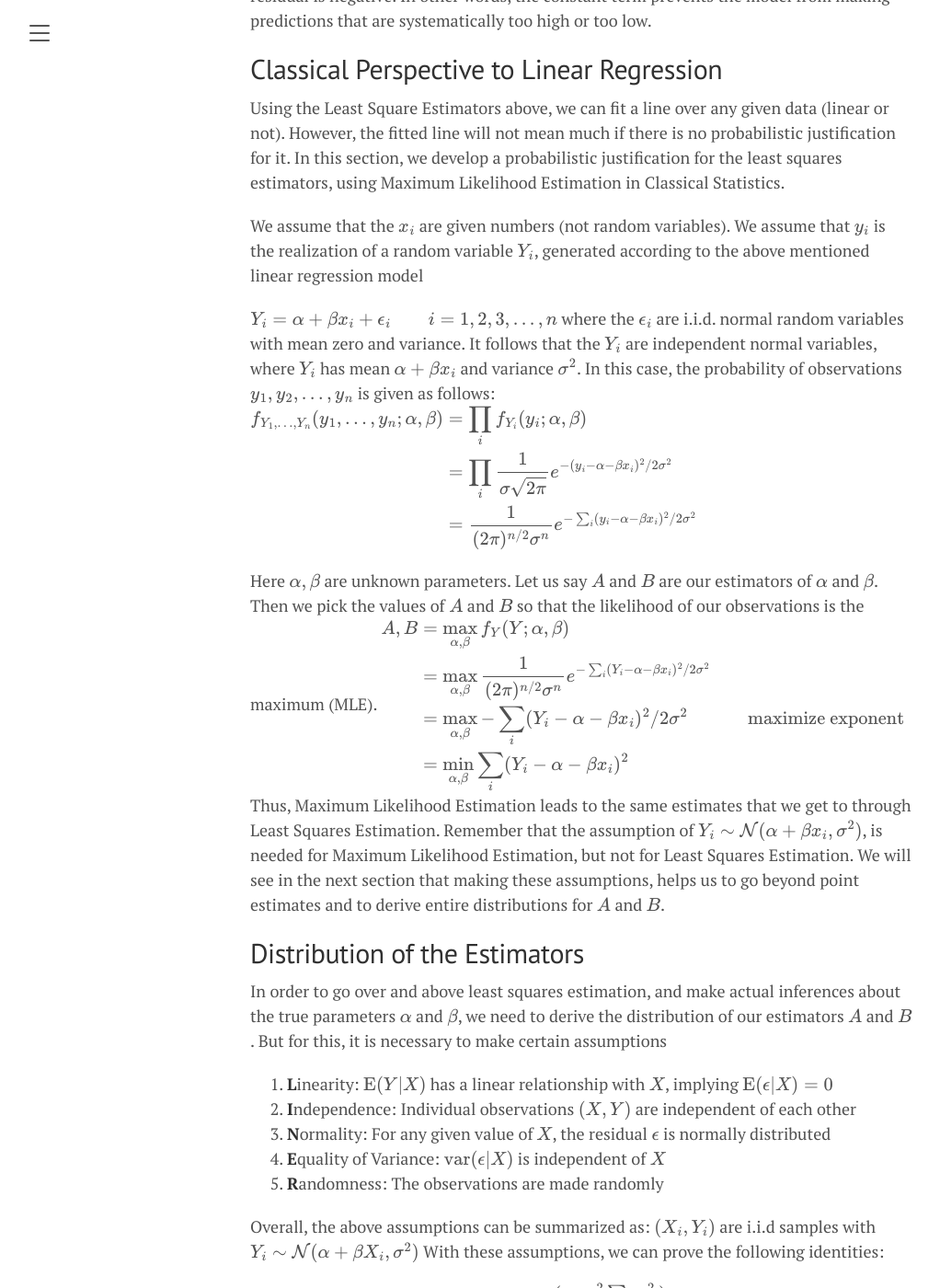
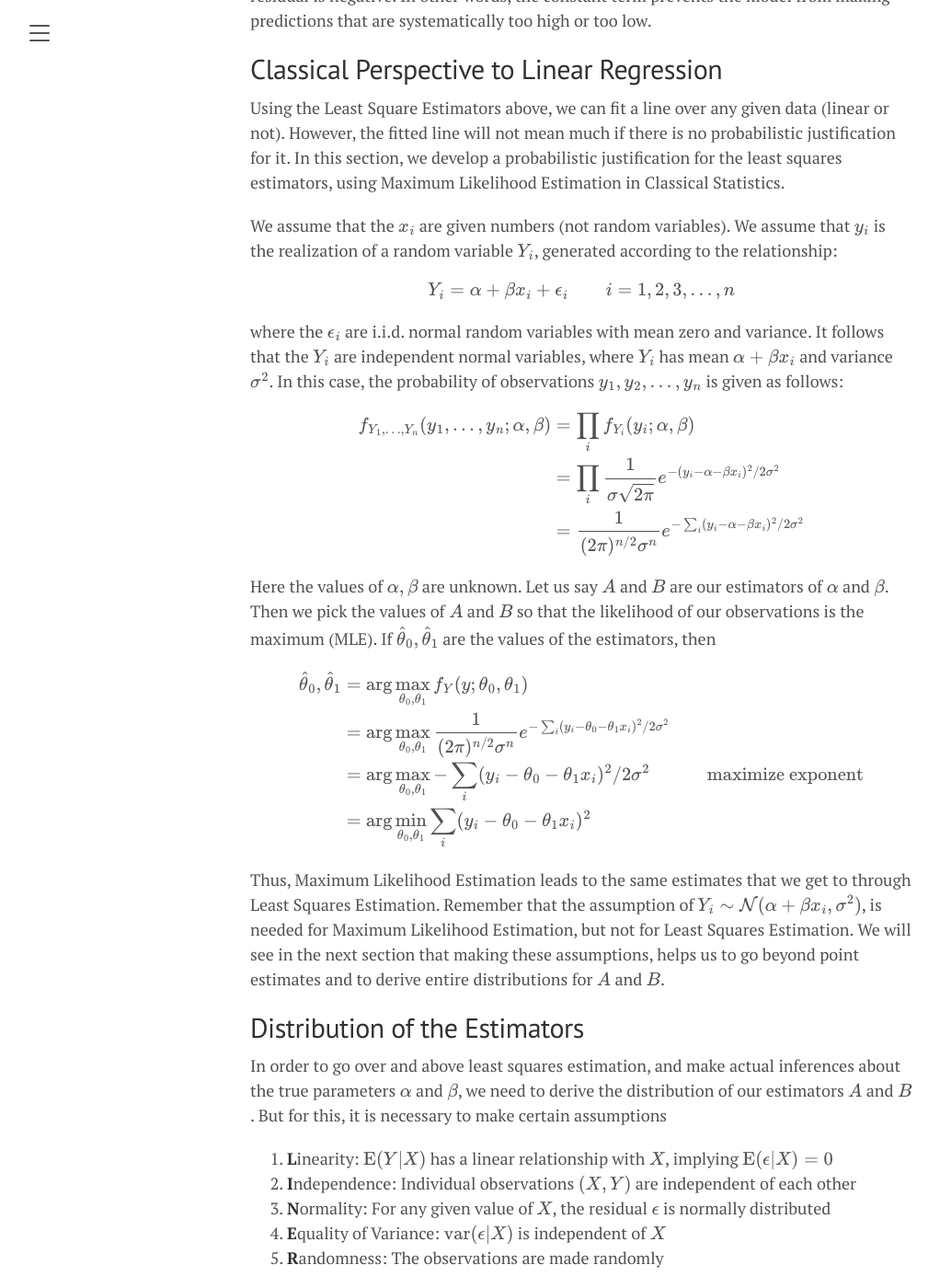
Before and after one commit to guptv93/guptv93.github.io, a Jekyll site: the page built from _statistics/regression.md, in a window 1280 px wide and 1400 px high, scrolled down 2565 px. Shown: the whole window at 92% size, without its empty margins (8-1030 px from the left). Built offline with Jekyll 4.4.1, drawn with Linux system fonts in a browser that asks for light colours; nearby versions of some CDN libraries; formulas are drawn with MathJax 3.

Commit message:
Minor Changes

```diff
--- a/_statistics/regression.md
+++ b/_statistics/regression.md
@@ -121,7 +121,7 @@ If the average residual is positive, then we reduce the value of the intercept t
 
 Using the Least Square Estimators above, we can fit a line over any given data (linear or not). However, the fitted line will not mean much if there is no probabilistic justification for it. In this section, we develop a probabilistic justification for the least squares estimators, using Maximum Likelihood Estimation in Classical Statistics.
 
-We assume that the $x_i$ are given numbers (not random variables). We assume that $y_i$ is the realization of a random variable $Y_i$, generated according to the above mentioned linear regression model
+We assume that the $x_i$ are given numbers (not random variables). We assume that $y_i$ is the realization of a random variable $Y_i$, generated according to the relationship:
 
 
 $$
@@ -129,24 +129,32 @@ $$
 Y_i = \alpha + \beta x_i + \epsilon_i && i = 1, 2, 3, ..., n
 \end{align*}
 $$
+
+
 where the $\epsilon_i$ are i.i.d. normal random variables with mean zero and variance. It follows that the $Y_i$ are independent normal variables, where $Y_i$ has mean $\alpha + \beta x_i$ and variance $\sigma^2$. In this case, the probability of observations $y_1, y_2, \dots, y_n$ is given as follows:
+
+
 $$
-\begin{align}
+\begin{align*}
 f_{Y_1, \dots, Y_n} (y_1, \dots, y_n; \alpha, \beta) &= \prod_i f_{Y_i}(y_i; \alpha, \beta) \\
 &= \prod_i \frac{1}{\sigma\sqrt{2\pi}} e^{-(y_i - \alpha -\beta x_i)^2/2\sigma^2} \\
 &= \frac{1}{(2\pi)^{n/2}\sigma^n} e^{-\sum_i(y_i - \alpha -\beta x_i)^2/2\sigma^2}\\
-\end{align}
+\end{align*}
 $$
 
-Here $\alpha, \beta$ are unknown parameters. Let us say $A$ and $B$ are our estimators of $\alpha$ and $\beta$. Then we pick the values of $A$ and $B$ so that the likelihood of our observations is the maximum (MLE).
+Here the values of $\alpha, \beta$ are unknown. Let us say $A$ and $B$ are our estimators of $\alpha$ and $\beta$. Then we pick the values of $A$ and $B$ so that the likelihood of our observations is the maximum (MLE). If $\hat\theta_0, \hat\theta_1$ are the values of the estimators, then
+
+
 $$
 \begin{align*}
-A, B &= \max_{\alpha, \beta} f_{Y}(Y; \alpha, \beta) \\
-&= \max_{\alpha, \beta} \frac{1}{(2\pi)^{n/2}\sigma^n} e^{-\sum_i(Y_i - \alpha -\beta x_i)^2/2\sigma^2} \\
-&= \max_{\alpha, \beta}{-\sum_i(Y_i - \alpha -\beta x_i)^2/2\sigma^2} &\text{maximize exponent} \\
-&= \min_{\alpha, \beta}\sum_i(Y_i - \alpha -\beta x_i)^2
+\hat\theta_0, \hat\theta_1 &= \text{arg}\max_{\theta_0, \theta_1} f_{Y}(y; \theta_0, \theta_1) \\
+&= \text{arg}\max_{\theta_0, \theta_1} \frac{1}{(2\pi)^{n/2}\sigma^n} e^{-\sum_i(y_i - \theta_0 -\theta_1 x_i)^2/2\sigma^2} \\
+&= \text{arg}\max_{\theta_0, \theta_1}{-\sum_i(y_i - \theta_0 - \theta_1 x_i)^2/2\sigma^2} &\text{maximize exponent} \\
+&= \text{arg}\min_{\theta_0, \theta_1}\sum_i(y_i - \theta_0 -\theta_1 x_i)^2
 \end{align*}
 $$
+
+
 Thus, Maximum Likelihood Estimation leads to the same estimates that we get to through Least Squares Estimation. Remember that the assumption of $Y_i \sim \mathcal{N}(\alpha + \beta x_i, \sigma^2)$, is needed for Maximum Likelihood Estimation, but not for Least Squares Estimation. We will see in the next section that making these assumptions, helps us to go beyond point estimates and to derive entire distributions for $A$ and $B$.
 
 
```
